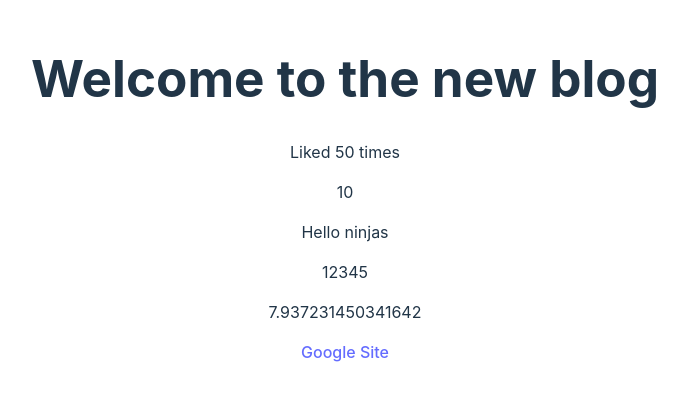
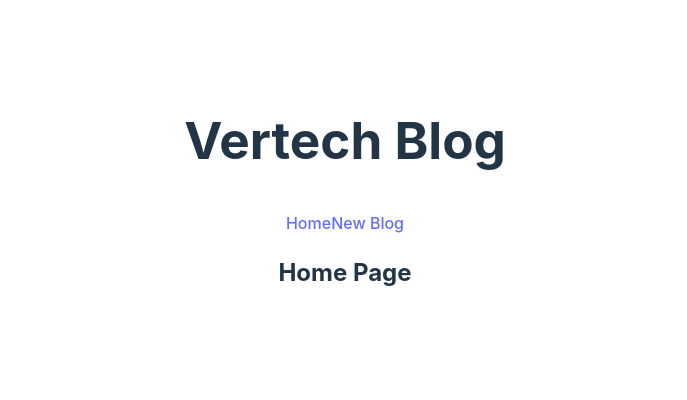
Before and after one commit to LZYLRRY/vertech-blog, a React (Vite) app: page / in a window 1280 px wide. Shown: the part 210-610 px from the top of the page, without its empty margins (295-982 px from the left). Built offline with nearby package versions, Linux system fonts and the light colour scheme.

Commit message:
Create multiple components

```diff
--- a/src/App.jsx
+++ b/src/App.jsx
@@ -1,4 +1,6 @@
 import './App.css'
+import Navbar from './Navbar'
+import Home from './Home'
 
 function App() {
 
@@ -12,18 +14,9 @@
   return (
     <>
       <div>
+        <Navbar />
         <div className="content">
-          <h1>{title}</h1>
-          <p>Liked {likes} times</p>
-
-          {/* <p>{ person }</p> */}
-
-          <p>{10}</p>
-          <p>{"Hello ninjas"}</p>
-          <p>{[1, 2, 3, 4, 5]}</p>
-          <p>{Math.random() * 10}</p>
-
-          <a href={link}>Google Site</a>
+          <Home />
         </div>
       </div>
 
--- /dev/null
+++ b/src/Home.jsx
@@ -0,0 +1,9 @@
+const Home = () => {
+    return (
+        <div className="home">
+            <h2>Home Page</h2>
+        </div>
+     );
+}
+
+export default Home;
--- /dev/null
+++ b/src/Navbar.jsx
@@ -0,0 +1,13 @@
+const Navbar = () => {
+    return (
+        <nav className="navbar">
+            <h1>Vertech Blog</h1>
+            <div className="links">
+                <a href="/">Home</a>
+                <a href="/create">New Blog</a>
+            </div>
+        </nav>
+     );
+}
+
+export default Navbar;
```
